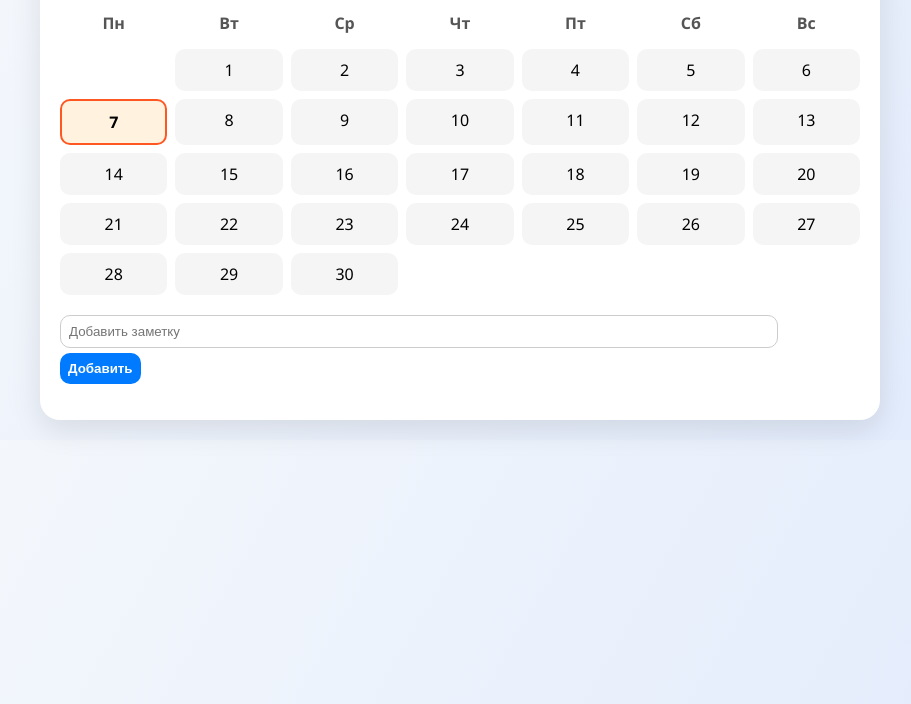
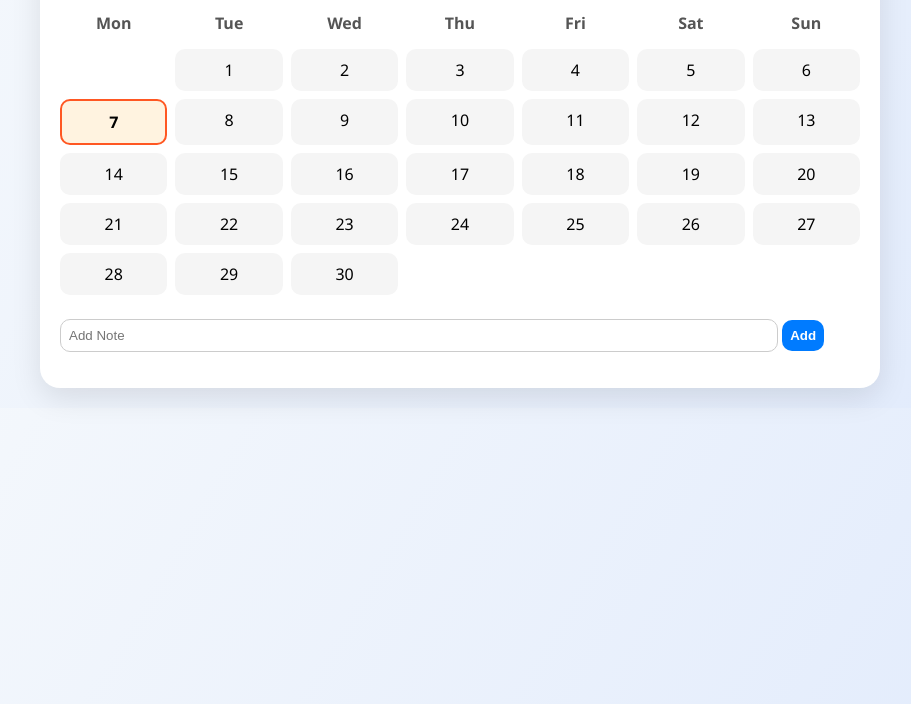
Before and after one commit to ShohzamonSulaymon/Calendar, a plain HTML site: page index.html in a window 1280 px wide. Shown: the part 96-800 px from the top of the page, without its empty margins (180-1091 px from the left). Drawn offline with Linux system fonts and the light colour scheme.

Commit message:
Update index.html

```diff
--- a/index.html
+++ b/index.html
@@ -1,9 +1,9 @@
 <!DOCTYPE html>
-<html lang="ru">
+<html lang="en">
 <head>
   <meta charset="UTF-8">
   <meta name="viewport" content="width=device-width, initial-scale=1.0">
-  <title>Календарь</title>
+  <title>Calendar</title>
   <link rel="stylesheet" href="styles.css">
 </head>
 <body>
@@ -16,12 +16,12 @@
       <button id="next-year">►►</button>
     </div>
     <div class="weekdays">
-      <div>Пн</div><div>Вт</div><div>Ср</div><div>Чт</div><div>Пт</div><div>Сб</div><div>Вс</div>
+      <div>Mon</div><div>Tue</div><div>Wed</div><div>Thu</div><div>Fri</div><div>Sat</div><div>Sun</div>
     </div>
     <div class="days" id="days-grid"></div>
     <div class="notes">
-      <input type="text" id="note-input" placeholder="Добавить заметку">
-      <button id="add-note">Добавить</button>
+      <input type="text" id="note-input" placeholder="Add Note">
+      <button id="add-note">Add</button>
       <ul id="notes-list"></ul>
     </div>
   </div>
```
